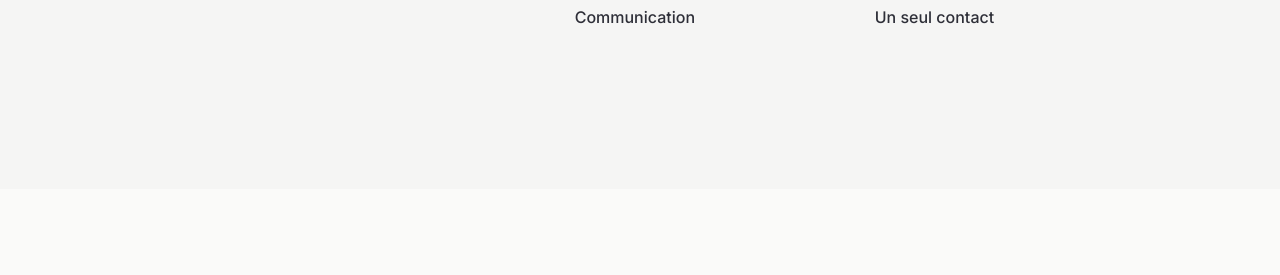
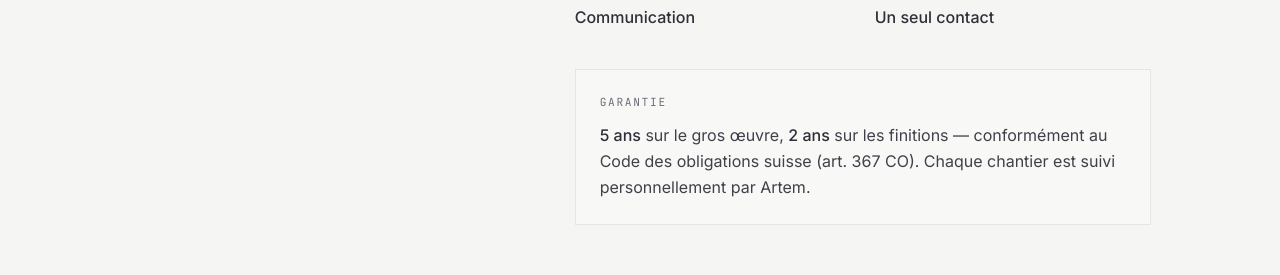
Before and after one commit to ilalisovskij92-pixel/borminrenovation-site, a Next.js app: page / in a window 1280 px wide. Shown: the part 5120-5395 px from the top of the page. Built offline with nearby package versions, Linux system fonts and the light colour scheme.

Commit message:
feat: compress portrait (5.4MB→296KB), add Vercel Analytics + Speed Insights, Garantie block

```diff
--- a/package.json
+++ b/package.json
@@ -9,6 +9,8 @@
     "lint": "next lint"
   },
   "dependencies": {
+    "@vercel/analytics": "^1.4.1",
+    "@vercel/speed-insights": "^1.1.0",
     "next": "^15.5.4",
     "react": "^19.0.0",
     "react-dom": "^19.0.0"
--- a/src/app/layout.tsx
+++ b/src/app/layout.tsx
@@ -1,5 +1,7 @@
 import type { Metadata, Viewport } from "next";
 import { Inter, Instrument_Serif, JetBrains_Mono } from "next/font/google";
+import { Analytics } from "@vercel/analytics/next";
+import { SpeedInsights } from "@vercel/speed-insights/next";
 import "./globals.css";
 
 const inter = Inter({
@@ -225,6 +227,10 @@ export default function RootLayout({
           }}
         />
         {children}
+
+        {/* Vercel Analytics + Speed Insights — cookieless, no banner needed */}
+        <Analytics />
+        <SpeedInsights />
       </body>
     </html>
   );
--- a/src/components/About.tsx
+++ b/src/components/About.tsx
@@ -32,10 +32,12 @@ export default function About() {
             <div className="relative aspect-[4/5] max-w-md bg-gray-200 overflow-hidden">
               {/* eslint-disable-next-line @next/next/no-img-element */}
               <img
-                src="/photos/artem-portrait.png"
+                src="/photos/artem-portrait.jpg"
                 alt="Artem Bormin, fondateur de Bormin Rénovation, devant le Lac Léman"
                 className="w-full h-full object-cover"
                 loading="lazy"
+                width="1200"
+                height="1542"
               />
             </div>
           </AnimateOnScroll>
@@ -105,6 +107,23 @@ export default function About() {
                 ))}
               </div>
             </AnimateOnScroll>
+
+            {/* Garantie strip — standard CH conditions per art. 367 CO */}
+            <AnimateOnScroll delay={250}>
+              <div className="mt-10 border border-line bg-bg/60 p-6 max-w-xl">
+                <div className="font-mono text-[0.7rem] uppercase tracking-[0.15em] text-ink-muted mb-3">
+                  Garantie
+                </div>
+                <p className="text-ink-soft leading-relaxed text-base">
+                  <strong className="text-ink font-medium">5 ans</strong>{" "}
+                  sur le gros œuvre,{" "}
+                  <strong className="text-ink font-medium">2 ans</strong>{" "}
+                  sur les finitions — conformément au Code des obligations
+                  suisse (art. 367 CO). Chaque chantier est suivi
+                  personnellement par Artem.
+                </p>
+              </div>
+            </AnimateOnScroll>
           </div>
         </div>
       </div>
```
Also changed, not shown: src/types/vercel-analytics.d.ts (added, +12 -0 lines), public/photos/artem-portrait.jpg (added), 1 other file (tests, documents, lock files or other folders).
